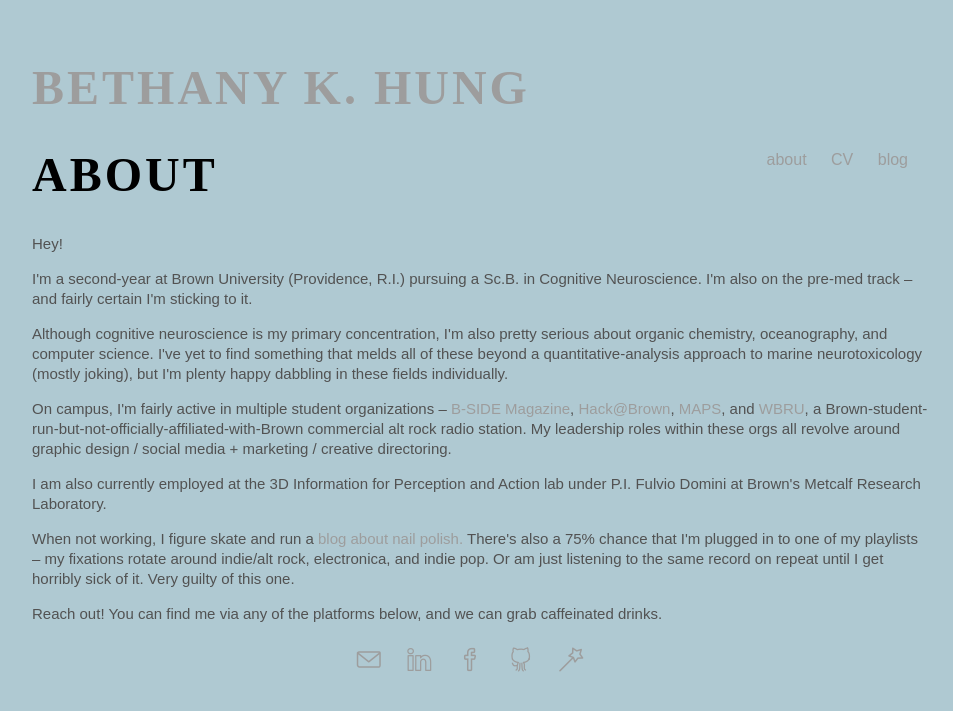
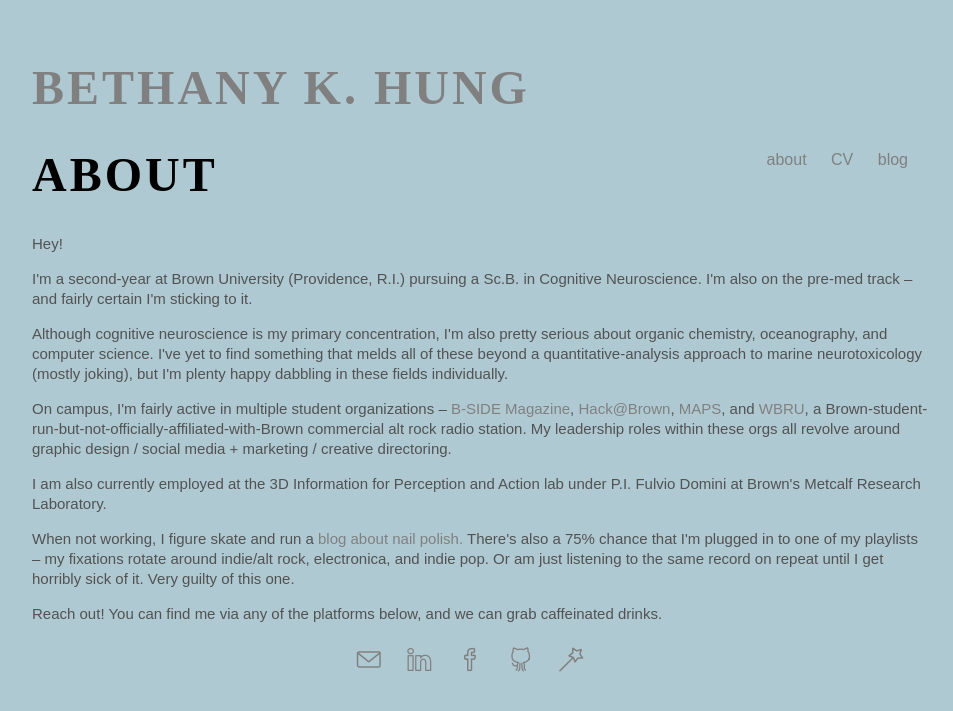
Before and after one commit to bethny/bethny.github.io, a Jekyll site: the page built from about/index.html, in a window 1280 px wide. Shown: the top 711 px of the page, without its empty margins (160-1113 px from the left). Built offline with Jekyll 4.4.1, drawn with Linux system fonts in a browser that asks for light colours; nearby versions of some CDN libraries.

Commit message:
Update main.css

```diff
--- a/css/main.css
+++ b/css/main.css
@@ -25,7 +25,7 @@
 a {
   text-decoration: none;
   font-family: Work Sans, sans-serif;
-  color: #9d9d9d;
+  color: #808080;
   -o-transition: .5s;
   -ms-transition: .5s;
   -moz-transition: .5s;
@@ -37,16 +37,16 @@
 
 h1 {
   font-size: 3em;
-  font-family: Arvo, serif;
+  font-family: Kreon, serif;
   text-transform: uppercase;
   letter-spacing: 3px; }
 
 h2 a {
   font-size: 2em;
-  font-family: Arvo, serif;
+  font-family: Kreon, serif;
   text-transform: uppercase;
   letter-spacing: 3px;
-  color: #9d9d9d;
+  color: #808080;
   -o-transition: .5s;
   -ms-transition: .5s;
   -moz-transition: .5s;
```
